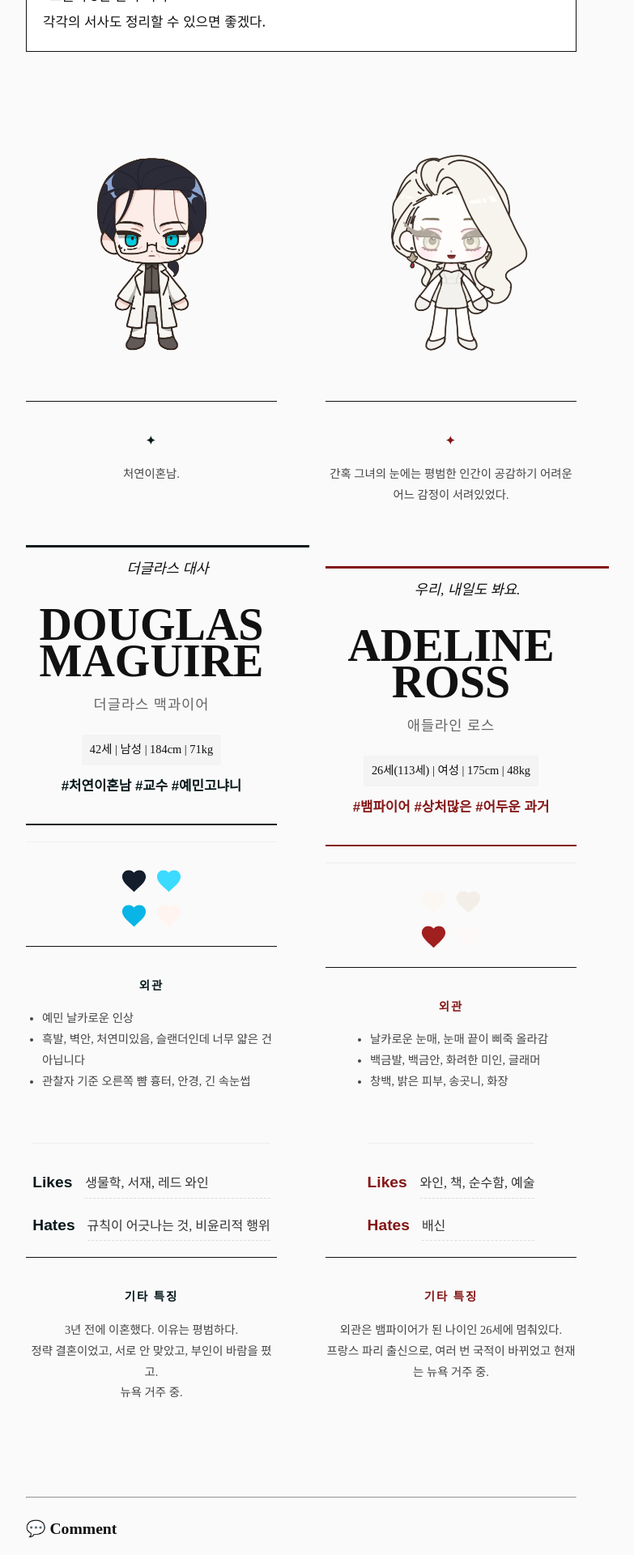
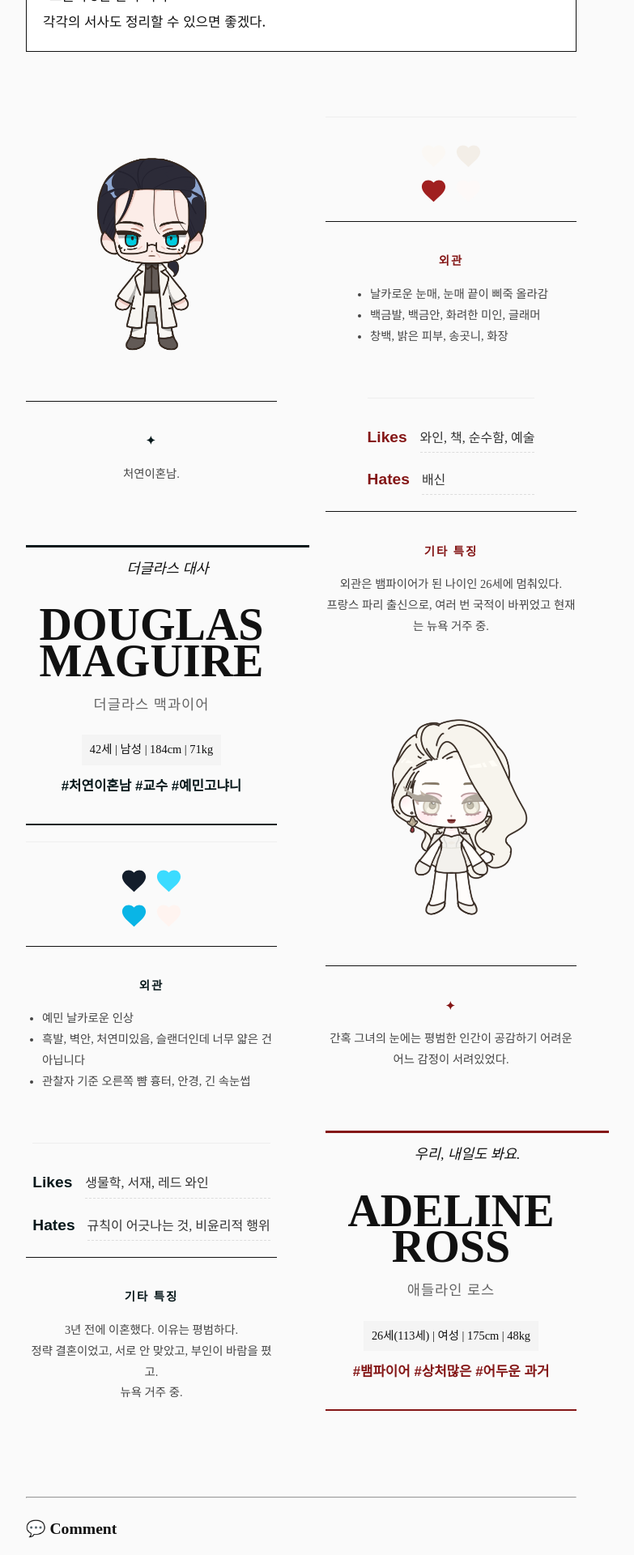
Before and after one commit to narelim/mag-ross-archive, a Jekyll site: the page built from _posts/2025-12-17-original42113.md, in a window 1280 px wide. Shown: the part 626-2546 px from the top of the page at 81% size, without its empty margins (268-1051 px from the left). Built offline with Jekyll 4.4.1, drawn with Linux system fonts in a browser that asks for light colours; some web fonts are replaced.

Commit message:
Update 2025-12-17-original42113.md

```diff
--- a/_posts/2025-12-17-original42113.md
+++ b/_posts/2025-12-17-original42113.md
@@ -37,9 +37,9 @@
             <div class="sheet-sub">더글라스 맥과이어</div>
             <span class="sheet-stats">42세 | 남성 | 184cm | 71kg </span>
             <div class="sheet-tags">#처연이혼남 #교수 #예민고냐니</div>
-        </div>
         <div class="sheet-portrait">
             <img src="{{ '/assets/portrait/adele_original_port.png' | relative_url }}" alt="더글라스 두상">
+        </div>
         </div>
         <div class="sheet-middle">
             <div class="sheet-colors">
@@ -100,6 +100,7 @@
         <div class="sheet-portrait">
             <img src="{{ '/assets/portrait/adele_original_port.png' | relative_url }}" alt="애들라인 두상">
         </div>
+        </div>
         <div class="sheet-middle">
             <div class="sheet-colors">
                 <div class="color-sq" style="background-color: #FBF8F4;"></div>
@@ -135,7 +136,6 @@
     </div>
 </div>
 </div>
-</div>
 ---
 ### 💬 Comment
 이렇게 중간에 선을 긋고 사담을 적을 수도 있어요.
```
